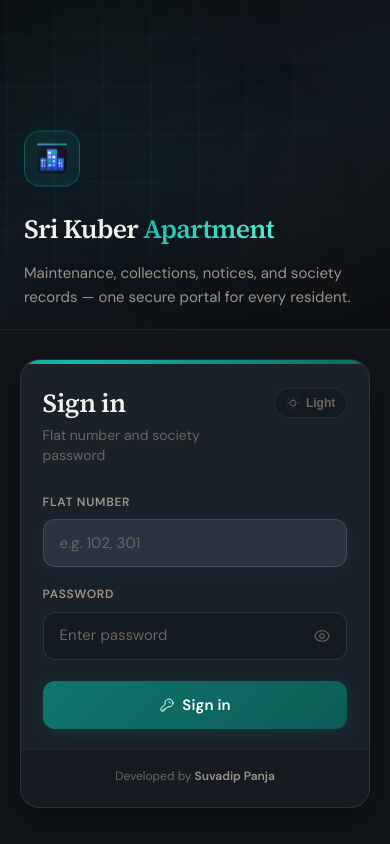
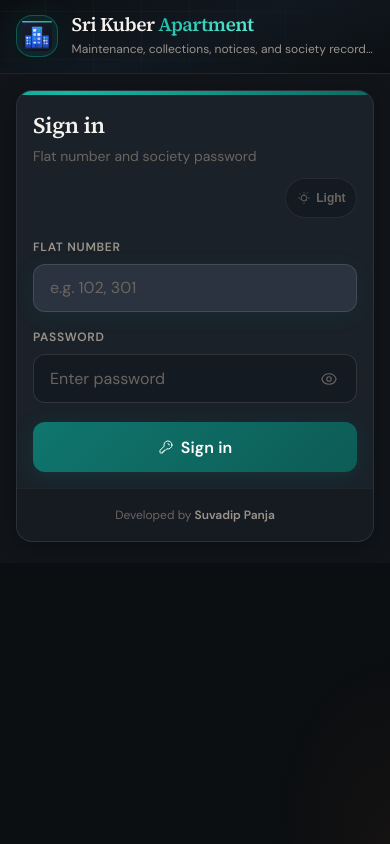
Before and after one commit to SuvadipPanja/sri-kuber-apartment, a React (Vite) app: page /login in a window 390 px wide. Built offline with nearby package versions, Linux system fonts and the light colour scheme.

Commit message:
Improve mobile layout for login page and app shell
Co-authored-by: Cursor <cursoragent@cursor.com>

```diff
--- a/src/main.jsx
+++ b/src/main.jsx
@@ -4,6 +4,7 @@ import './index.css'
 import './redesign-v3.css'
 import './theme/ska-tokens.css'
 import './theme/login.css'
+import './theme/mobile.css'
 import App from './App.jsx'
 
 createRoot(document.getElementById('root')).render(
--- a/src/theme/login.css
+++ b/src/theme/login.css
@@ -501,33 +501,203 @@
   }
 }
 
+/* —— Tablet & phone —— */
 @media (max-width: 900px) {
   .login-page {
     grid-template-columns: 1fr;
+    grid-template-rows: auto 1fr;
+    min-height: 100dvh;
+    min-height: -webkit-fill-available;
   }
+}
+
+@media (max-width: 768px) {
+  .login-page {
+    padding-bottom: env(safe-area-inset-bottom, 0px);
+  }
+
+  .login-aurora,
+  .login-panel::before {
+    display: none;
+  }
+
   .login-brand {
-    justify-content: flex-end;
-    padding: 2rem 1.5rem 1.25rem;
+    justify-content: center;
+    min-height: unset;
+    padding: calc(0.85rem + env(safe-area-inset-top, 0px))
+      max(1rem, env(safe-area-inset-right, 0px))
+      1rem
+      max(1rem, env(safe-area-inset-left, 0px));
     border-right: none;
     border-bottom: 1px solid var(--border);
-    min-height: 38vh;
   }
+
+  .login-brand::before {
+    animation: none;
+    opacity: 0.6;
+  }
+
+  .login-brand-inner {
+    display: grid;
+    grid-template-columns: auto 1fr;
+    grid-template-areas:
+      'logo title'
+      'logo tag';
+    column-gap: 0.85rem;
+    row-gap: 0.35rem;
+    align-items: center;
+    max-width: none;
+    width: 100%;
+  }
+
+  .login-logo {
+    grid-area: logo;
+    width: 48px;
+    height: 48px;
+    margin-bottom: 0;
+  }
+
+  .login-anim-logo {
+    animation: none;
+  }
+
   .login-title {
-    font-size: 1.65rem;
+    grid-area: title;
+    font-size: 1.35rem;
+    margin: 0;
+    align-self: end;
   }
+
+  .login-tagline {
+    grid-area: tag;
+    font-size: 0.8125rem;
+    line-height: 1.4;
+    display: -webkit-box;
+    -webkit-line-clamp: 2;
+    -webkit-box-orient: vertical;
+    overflow: hidden;
+  }
+
   .login-stats {
     display: none;
   }
+
   .login-panel {
-    padding: 1.5rem 1.25rem 2rem;
+    align-items: flex-start;
+    justify-content: flex-start;
+    padding: 1rem
+      max(1rem, env(safe-area-inset-right, 0px))
+      calc(1.25rem + env(safe-area-inset-bottom, 0px))
+      max(1rem, env(safe-area-inset-left, 0px));
+    overflow-y: auto;
+    -webkit-overflow-scrolling: touch;
   }
-  .login-panel::before {
+
+  .login-card {
+    max-width: none;
+    width: 100%;
+    border-radius: var(--r-lg);
+    box-shadow: var(--shadow-md);
+  }
+
+  .login-card-body {
+    padding: 1.35rem 1.15rem 1.15rem;
+  }
+
+  .login-card-header {
+    margin-bottom: 1.25rem;
+    gap: 0.75rem;
+  }
+
+  .login-card-header h2 {
+    font-size: 1.4rem;
+  }
+
+  .login-theme-btn {
+    min-height: 40px;
+    min-width: 40px;
+    padding: 0.5rem 0.65rem;
+  }
+
+  .login-form .form-input {
+    font-size: 16px;
+    min-height: 48px;
+  }
+
+  .login-field-toggle {
+    width: 44px;
+    height: 44px;
+  }
+
+  .login-btn-submit {
+    min-height: 50px;
+    font-size: 1rem;
+  }
+
+  .login-footer {
+    padding: 1rem 1.15rem calc(1rem + env(safe-area-inset-bottom, 0px));
+  }
+}
+
+@media (max-width: 480px) {
+  .login-title {
+    font-size: 1.2rem;
+  }
+
+  .login-tagline {
+    -webkit-line-clamp: 1;
+    font-size: 0.75rem;
+  }
+
+  .login-logo {
+    width: 42px;
+    height: 42px;
+  }
+
+  .login-card-header {
+    flex-direction: column;
+    align-items: stretch;
+  }
+
+  .login-card-header > div:first-child {
+    width: 100%;
+  }
+
+  .login-theme-btn {
+    align-self: flex-end;
+  }
+
+  .login-card-body {
+    padding: 1.15rem 1rem 1rem;
+  }
+
+  .login-form .form-group {
+    margin-bottom: 0.95rem;
+  }
+}
+
+@media (max-width: 768px) and (orientation: landscape) {
+  .login-page {
+    grid-template-columns: 1fr 1fr;
+    grid-template-rows: 1fr;
+  }
+
+  .login-brand {
+    border-bottom: none;
+    border-right: 1px solid var(--border);
+    padding: 1rem;
+  }
+
+  .login-tagline {
     display: none;
   }
-  .login-card-body {
-    padding: 1.5rem 1.35rem 1.25rem;
+
+  .login-panel {
+    align-items: center;
+    padding: 1rem;
   }
-  .login-footer {
-    padding: 1rem 1.35rem 1.25rem;
+
+  .login-card {
+    max-width: 380px;
   }
 }
--- /dev/null
+++ b/src/theme/mobile.css
@@ -0,0 +1,182 @@
+/* ================================================================
+   Mobile & touch — app-wide (768px and below)
+   ================================================================ */
+
+@media (max-width: 768px) {
+  .app-layout {
+    overflow-x: hidden;
+    width: 100%;
+  }
+
+  .page-container {
+    width: 100%;
+    max-width: 100%;
+    overflow-x: hidden;
+  }
+
+  /* Navbar */
+  .navbar {
+    padding-left: max(0.75rem, env(safe-area-inset-left, 0px));
+    padding-right: max(0.75rem, env(safe-area-inset-right, 0px));
+  }
+
+  .navbar-left {
+    gap: 0.5rem;
+    min-width: 0;
+    flex: 1;
+  }
+
+  .navbar-right {
+    gap: 0.4rem;
+    flex-shrink: 0;
+  }
+
+  .navbar-divider {
+    display: none;
+  }
+
+  .nav-user-trigger {
+    padding: 0.2rem;
+    border-radius: var(--r-full);
+    gap: 0;
+  }
+
+  .nav-user-chevron {
+    display: none;
+  }
+
+  .nav-dropdown {
+    right: max(0.5rem, env(safe-area-inset-right, 0px));
+    max-width: min(280px, calc(100vw - 1.5rem));
+  }
+
+  /* Modals */
+  .modal-overlay {
+    align-items: flex-end;
+    padding: env(safe-area-inset-top, 0px) 0 env(safe-area-inset-bottom, 0px);
+  }
+
+  .modal-box {
+    width: 100% !important;
+    max-width: 100% !important;
+    margin: 0 !important;
+    border-radius: var(--r-xl) var(--r-xl) 0 0 !important;
+    max-height: min(92dvh, calc(100dvh - env(safe-area-inset-top, 0px) - 0.5rem)) !important;
+  }
+
+  .modal-footer {
+    padding-bottom: calc(1rem + env(safe-area-inset-bottom, 0px));
+    flex-wrap: wrap;
+    gap: 0.5rem;
+  }
+
+  .modal-footer .btn {
+    flex: 1 1 auto;
+    min-width: calc(50% - 0.25rem);
+  }
+
+  /* Forms in cards */
+  .form-row,
+  .form-row-3 {
+    grid-template-columns: 1fr !important;
+    gap: 0 !important;
+  }
+
+  .form-group {
+    margin-bottom: 1rem;
+  }
+
+  /* Tables — horizontal scroll with edge hint */
+  .table-scroll {
+    width: 100%;
+    overflow-x: auto;
+    -webkit-overflow-scrolling: touch;
+    overscroll-behavior-x: contain;
+    margin-left: -0.5rem;
+    margin-right: -0.5rem;
+    padding-left: 0.5rem;
+    padding-right: 0.5rem;
+  }
+
+  /* Action rows */
+  .flex-between {
+    flex-direction: column;
+    align-items: stretch !important;
+  }
+
+  .flex-between > .btn,
+  .flex-between > .filter-bar {
+    width: 100%;
+  }
+
+  /* Page hero actions stack */
+  .page-hero-actions {
+    width: 100%;
+  }
+
+  .page-hero-actions .btn {
+    flex: 1 1 100%;
+  }
+
+  /* KPI row on very small — single column handled in redesign */
+  .card-header .btn,
+  .card-header .btn-sm {
+    width: 100%;
+    justify-content: center;
+  }
+
+  /* Touch-friendly chips / tabs */
+  .month-tab {
+    min-height: 40px;
+    padding: 0.5rem 0.85rem;
+  }
+
+  .dues-tab {
+    min-height: 44px;
+  }
+
+  /* Prevent double-tap zoom on buttons (iOS) */
+  .btn,
+  .nav-link,
+  .theme-toggle-btn,
+  .login-btn-submit {
+    touch-action: manipulation;
+  }
+}
+
+@media (max-width: 480px) {
+  .page-hero h1 {
+    font-size: 1.15rem;
+  }
+
+  .page-hero-sub {
+    font-size: 0.75rem;
+  }
+
+  .modal-footer .btn {
+    min-width: 100%;
+  }
+
+  .admin-hub-grid {
+    gap: 0.65rem;
+  }
+
+  .kpi-card {
+    padding: 0.9rem 1rem;
+  }
+
+  .data-table {
+    min-width: 520px;
+  }
+
+  /* Photo upload row */
+  .card .flex.gap-2 {
+    flex-wrap: wrap;
+  }
+}
+
+/* Login page uses theme/login.css; ensure no horizontal bleed */
+.login-page {
+  overflow-x: hidden;
+  max-width: 100vw;
+}
```
